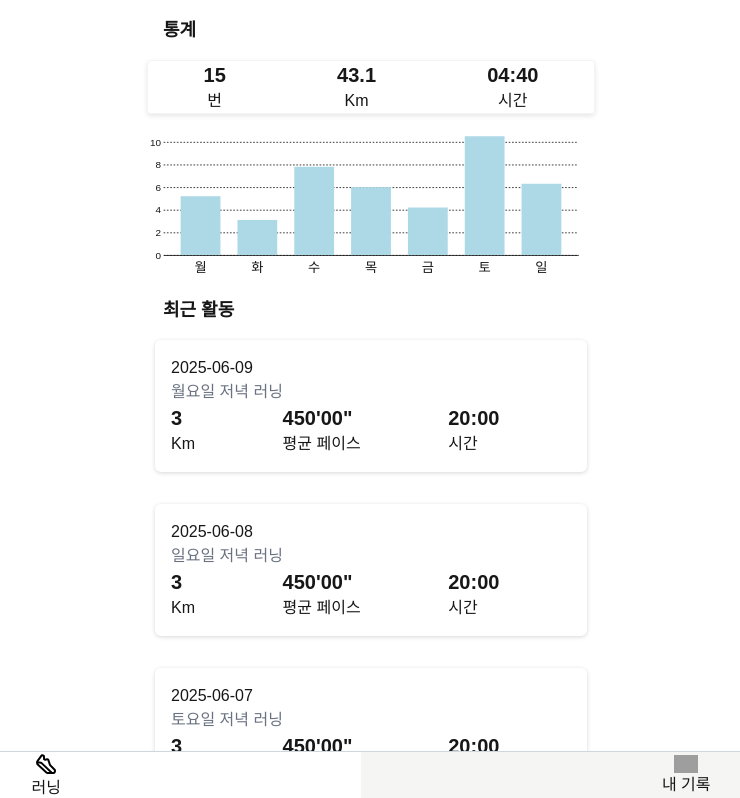
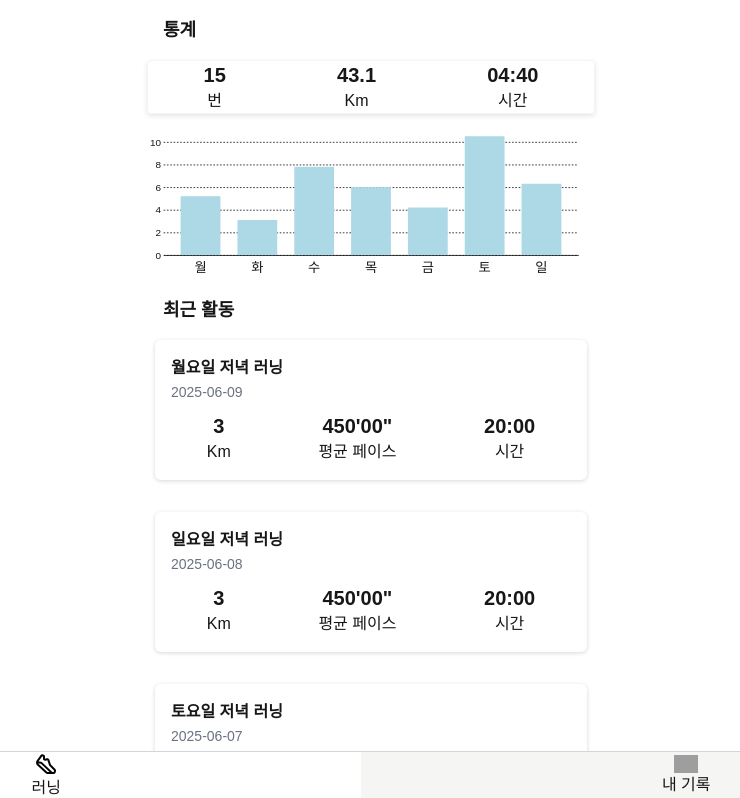
Before and after one commit to LeeHwiGyoung/running, a Next.js app: page /dashboard in a window 1280 px wide. Shown: the top 798 px of the page, without its empty margins (269-1009 px from the left). Built offline with nearby package versions, Linux system fonts and the light colour scheme; grey boxes are pictures that could not be loaded.

Commit message:
💄 RunCard.tsx : 러닝 통계의 flex 주축 정렬 변경

```diff
--- a/src/component/dashboard/RunCard.tsx
+++ b/src/component/dashboard/RunCard.tsx
@@ -14,19 +14,19 @@ interface RunCardProps {
 export default function RunCard({className="" ,date , title ,distance , distanceLabel, runningPace , runningTime , onClick}:RunCardProps) {
   return (
     <article onClick={onClick} className={`max-w-128 p-4 shadow-[0px_1px_4px_rgba(0,0,0,0.16)] rounded-md bg-white cursor-pointer hover:shadow-[0px_5px_15px_rgba(0,0,0,0.35)] ${className}`}>
-        <time dateTime={date}>{date}</time>
-        <h4 className='text-gray-500'>{title}</h4>
-        <section className='flex gap-4'>
+        <h4 className='font-bold'>{title}</h4>
+        <time className='text-sm ml-auto mr-4t text-gray-500' dateTime={date}>{date}</time>
+        <section className='flex gap-4 mt-2'>
             <h5 className='sr-only'>러닝 통계</h5>
-            <div className='flex flex-col grow-1'>
+            <div className='flex flex-col grow-1 justify-center items-center'>
                 <data className="text-xl font-bold" value={distance}>{distance}</data>
                 <span>{distanceLabel}</span>
             </div>
-            <div className='flex flex-col grow-1'>
+            <div className='flex flex-col grow-1 justify-center items-center'>
                 <data className="text-xl font-bold" value={runningPace}>{formatPace(runningPace)}</data>
                 <span>평균 페이스</span>
             </div>
-            <div className='flex flex-col grow-1'>
+            <div className='flex flex-col grow-1 justify-center items-center'>
                 <data className="text-xl font-bold" value={runningTime}>{formatTime(runningTime)}</data>
                 <span>시간</span>
             </div>
```
